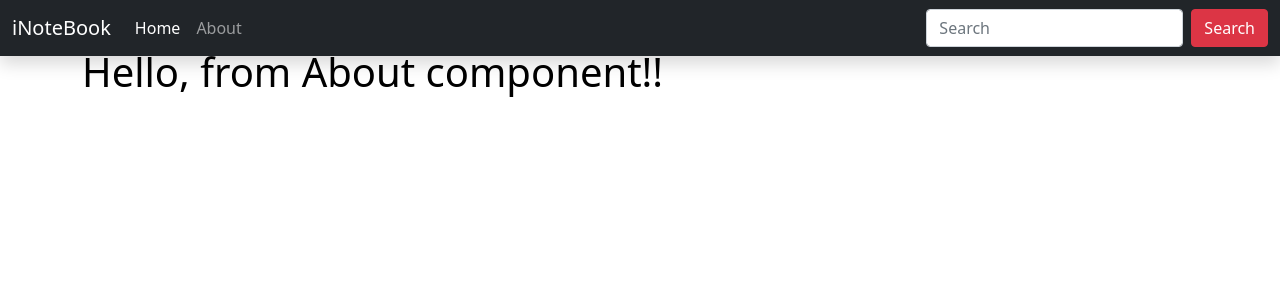
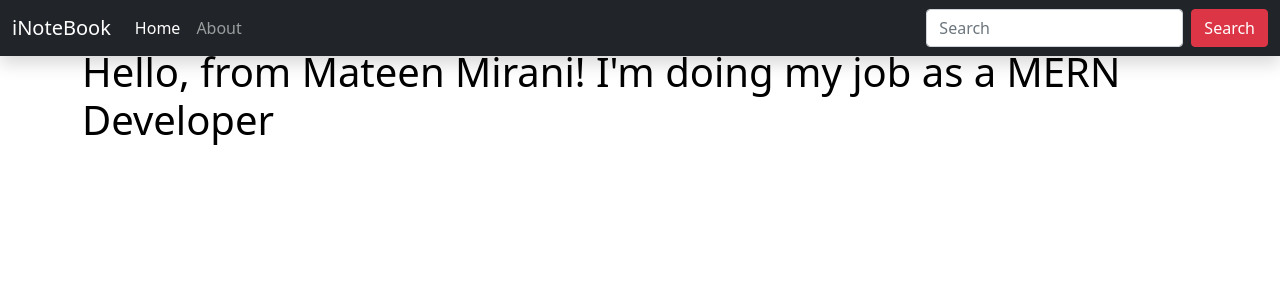
Before and after one commit to mateenNawaz86/iNoteBook-MERN, a React (Create React App) app: page /about in a window 1280 px wide. Shown: the top 300 px of the page. Built offline with nearby package versions, Linux system fonts and the light colour scheme.

Commit message:
Implement Context API component

```diff
--- a/src/App.jsx
+++ b/src/App.jsx
@@ -3,10 +3,12 @@ import { BrowserRouter as Router, Switch, Route } from "react-router-dom";
 import Navbar from "./components/Navbar/Navbar";
 import Home from "./components/Home/Home";
 import About from "./components/About/About";
+import NotesState from "./context/notes/NotesState";
 
 const App = () => {
   return (
     <>
+      <NotesState>
         <Router>
           <Navbar />
           <div className="container my-5">
@@ -20,6 +22,7 @@ const App = () => {
             </Switch>
           </div>
         </Router>
+      </NotesState>
     </>
   );
 };
--- a/src/components/About/About.jsx
+++ b/src/components/About/About.jsx
@@ -1,9 +1,13 @@
-import React from "react";
+import React, { useContext } from "react";
+import NoteContext from "../../context/notes/NoteContext";
 
 const About = () => {
+  const values = useContext(NoteContext);
   return (
     <>
-      <h1>Hello, from About component!!</h1>
+      <h1>
+        Hello, from {values.name}! I'm doing my job as a {values.job}
+      </h1>
     </>
   );
 };
--- /dev/null
+++ b/src/context/notes/NoteContext.jsx
@@ -0,0 +1,5 @@
+import { createContext } from "react";
+
+const NoteContext = createContext();
+
+export default NoteContext;
--- /dev/null
+++ b/src/context/notes/NotesState.jsx
@@ -0,0 +1,19 @@
+import React from "react";
+import NoteContext from "./NoteContext";
+
+const NotesState = (props) => {
+  const stateVal = {
+    name: "Mateen Mirani",
+    job: "MERN Developer",
+  };
+
+  return (
+    <>
+      <NoteContext.Provider value={stateVal}>
+        {props.children}
+      </NoteContext.Provider>
+    </>
+  );
+};
+
+export default NotesState;
```
Also changed, not shown: 1 other file (tests, documents, lock files or other folders). Lines whose indentation alone changed are shown as unchanged.
